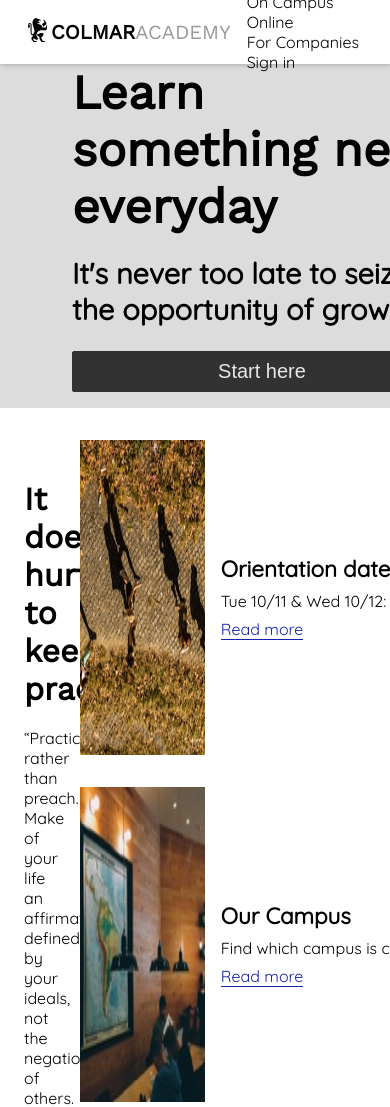
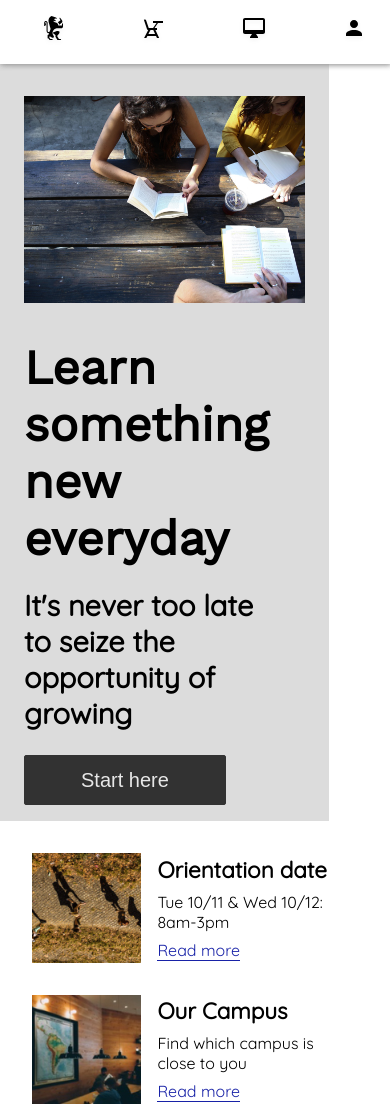
Before and after one commit to oliverloenberg/Capstone, a plain HTML site: page index.html in a window 390 px wide. Shown: the top 1107 px of the page. Drawn offline with nearby package versions, Linux system fonts and the light colour scheme.

Commit message:
add first steps for mobile version of site

```diff
--- a/index.html
+++ b/index.html
@@ -13,6 +13,8 @@
   </head>
   <body>
     <header>
+      <!--Desktop-->
+      <div class="desktop-nav">
         <div class="logo">
           <img src="resources/images/ic-logo.svg" alt="colmar academy logo" />
           <div class="logo-name">
@@ -25,6 +27,17 @@
             <li><a href="#">Online</a></li>
             <li><a href="#">For Companies</a></li>
             <li><a href="#">Sign in</a></li>
+          </ul>
+        </nav>
+      </div>
+
+      <!--Mobile-->
+        <nav class="mobile-nav">
+          <ul class="mobile-nav-items">
+            <li><a href="#"><img src="resources/images/ic-logo.svg" alt="colmar academy logo"></a></li>
+            <li><a href="#"><img src="resources/images/ic-on-campus.svg" alt="chair icon"></a></li>
+            <li><a href="#"><img src="resources/images/ic-online.svg" alt="computer screen icon"></a></li>
+            <li><a href="#"><img src="resources/images/ic-login.svg" alt="login icon"></a></li>
           </ul>
         </nav>
     </header>
@@ -236,10 +249,7 @@
         <!--Thesis 1-->
         <article class="article-1">
           <div class="thumbnail-container">
-            <img
-              src="resources/images/thesis-fisma.jpg"
-              alt="post-its and diagrams on table"
-            />
+            <img src="resources/images/thesis-fisma.jpg" alt="post-its and diagrams on table"/>
           </div>
 
           <div class="article-1-txt">
@@ -252,7 +262,7 @@
         <!--Thesis 2-->
         <article class="article-2">
           <div class="thumbnail-container">
-            <img src="resources/images/thesis-now-and-then.jpg" alt="Empire state building" />
+            <img src="resources/images/thesis-now-and-then.jpg" alt="Empire state building"/>
           </div>
 
           <div class="article-2-txt">
--- a/resources/css/style.css
+++ b/resources/css/style.css
@@ -15,15 +15,26 @@ body {
 }
 
 /*--- Header ---*/
+header .mobile-nav {
+  display: none;
+}
+
 header {
-  /* border: 1px solid red; */
+  /* border: 1px solid blue; */
+  display: block;
   position: fixed;
   top: 0;
+  z-index: 1;
+  height: 4rem;
+  width: 100%;
+}
+
+.desktop-nav {
+  border: 1px solid red;
   display: flex;
-  z-index: 1;
   justify-content: space-between;
   align-items: center;
-  height: 4rem;
+  height: 100%;
   width: 100%;
   padding: 0rem 1.5rem;
   background-color: white;
@@ -31,7 +42,7 @@ header {
 }
 
 /*Logo*/
-.logo {
+.desktop-nav .logo {
   /*  border: 1px solid blue;*/
   display: flex;
   align-items: center;
@@ -78,11 +89,44 @@ nav li a:hover {
   /* box-shadow: 0px 2px 2px black; */
 }
 
+@media only screen and (max-width: 520px) {
+  header .desktop-nav {
+    display: none;
+  }
+
+  header .mobile-nav {
+    display: block;
+    position: fixed;
+    z-index: 1;
+    top: 0;
+    height: 4rem;
+    width: 100%;
+    background-color: white;
+    box-shadow: 1px 0px 6px rgb(155, 155, 155);
+  }
+  header .mobile-nav-items {
+    display: flex;
+    flex: 1;
+    justify-content: space-between;
+    align-items: center;
+    height: 4rem;
+    width: 100%;
+    padding: 0rem 1.5rem;
+    background-color: white;
+    box-shadow: 1px 0px 6px rgb(155, 155, 155);
+  }
+}
+
 /*--- Main ---*/
 main {
   margin-top: 4rem;
   display: grid;
-  grid-template-columns: 1fr 1fr 1.2fr;
+  /* grid-template-columns: 1fr 1fr 1.2fr; */
+  /* grid-template-columns: repeat(auto-fit, minmax(200px, 1fr)); */
+  grid-template-columns:
+    minmax(250px, 1fr)
+    minmax(250px, 1fr)
+    minmax(200px, 1.2fr);
   /* grid-template-rows: repeat(4, 1fr); */
   grid-template-rows: max-content max-content max-content max-content max-content;
   grid-template-areas:
@@ -98,12 +142,34 @@ main h2 {
   font-size: 2rem;
 }
 
+@media only screen and (max-width: 520px) {
+  main {
+    grid-template-columns: 1fr;
+    grid-template-rows:
+      max-content
+      max-content
+      max-content
+      max-content
+      max-content
+      max-content;
+
+    grid-template-areas:
+      "banner-image-cnt"
+      "banner-text-cnt"
+      "side-articles"
+      "courses"
+      "thesis-title"
+      "thesis-exhibit";
+  }
+}
+
 /*Banner*/
 .banner-image-cnt {
   /* border: 1px solid purple; */
   grid-area: banner-image-cnt;
   background-color: rgb(220, 220, 220);
   padding: 2rem 1.5rem;
+  /* min-width: 60%; */
 }
 
 .banner-image-cnt img {
@@ -141,10 +207,11 @@ p {
 }
 
 .start-btn {
+  display: block;
   font-size: 1.25rem;
   color: rgb(231, 231, 231);
-  height: 50x;
-  width: 380px;
+  height: 50px;
+  width: 82.5%;
   padding: 0.5rem 0px;
   margin: 1rem 0rem;
   font-family: "Work Sans" Arial, Helvetica, sans-serif;
@@ -244,15 +311,19 @@ p {
 .thumbnail-container {
   /* border: 1px solid blue; */
   display: flex;
-  flex: 1;
+  align-content: center;
   max-width: 35%;
   max-height: auto;
-  padding: 1rem 1rem;
+  margin: 1rem 1rem;
+  /* overflow: hidden; */
+  /* padding: 1rem 1rem; */
 }
 
 .thumbnail-container img {
+  /* border: 1px solid green; */
   max-width: 100%;
-  height: auto;
+  max-height: auto;
+  /* margin: auto; */
 }
 
 .article-1-txt,
```
Lines whose indentation alone changed are shown as unchanged.
